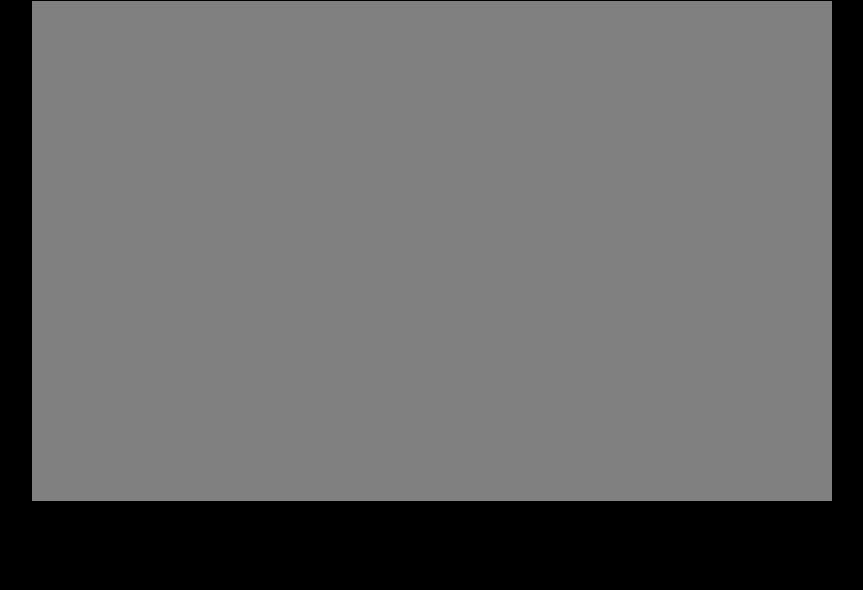
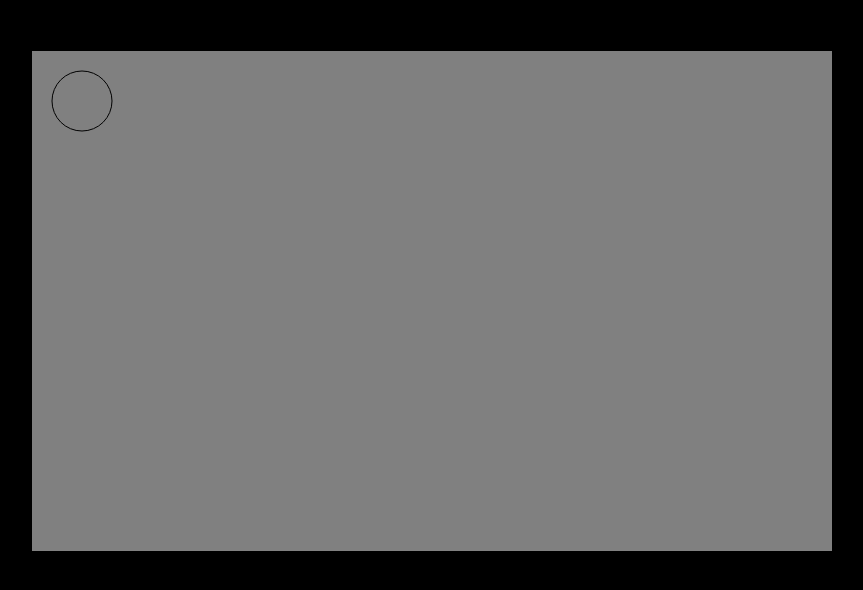
Before and after one commit to phinocio/typescript-game-engine, a website built with webpack: page dist/index.html in a window 1280 px wide. Shown: the whole page, without its empty margins (208-1071 px from the left). Built offline with nearby package versions, Linux system fonts and the light colour scheme; files whose address does not match are found by name.

Commit message:
Finished gameloop and added a singleton Input class to handle input

```diff
--- a/src/js/Config.ts
+++ /dev/null
@@ -1,2 +0,0 @@
-export const CANVAS_HEIGHT = 500;
-export const CANVAS_WIDTH = 800;
--- /dev/null
+++ b/src/js/Config/Config.ts
@@ -0,0 +1,3 @@
+export const FPS           = 60;
+export const CANVAS_WIDTH  = 800;
+export const CANVAS_HEIGHT = 500;
--- a/src/js/Engine/Engine.ts
+++ b/src/js/Engine/Engine.ts
@@ -1,14 +1,16 @@
 import Scene from "../Scenes/Scene";
+import Input from './Input';
 
 /**
  * Engine class to control the game and switch between scenes.
  * @class Engine
- * @param currentScene - Stores the canvas.
- * @param running - Boolean value of if the game is running or not.
+ * @param {Scene} currentScene - Stores the canvas.
+ * @param {boolean} running - Boolean value of if the game is running or not.
  */
 class Engine
 {
 	private currentScene!: Scene;
+	private input: Input;
 	public running: boolean;
 
 	/**
@@ -17,6 +19,7 @@ class Engine
 	constructor()
 	{
 		this.running = true;
+		this.input = Input.GetInstance();
 	}
 
 	/**
@@ -34,14 +37,33 @@ class Engine
 		this.currentScene.DrawCanvas();
 	}
 
-	public Render(): void
+	private Input(): void
+	{
+		this.input.GetInput();
+	}
+
+	private Render(): void
 	{
 		this.currentScene.Render();
 	}
 
-	public Update(): void
+	private Update(): void
 	{
 		this.currentScene.Update();
+	}
+
+	public GameLoop(): void
+	{
+		if (this.running) // Also need a thing to check for pause menu or w/e
+		{
+			requestAnimationFrame(() => this.GameLoop());
+			this.currentScene.ClearCanvas();
+			this.Input();
+			this.Update();
+			this.Render();
+		} else {
+			this.Input(); // If the game is paused, still check for input.
+		}
 	}
 
 	/**
@@ -50,10 +72,10 @@ class Engine
 	 */
 	private Destroy(scene: Scene): void
 	{
-		let x = document.getElementById(scene.sceneName);
-		if (x !== null)
+		let scn = document.getElementById(scene.sceneName);
+		if (scn !== null)
 		{
-			x.remove();
+			scn.remove();
 		}
 	}
 }
--- /dev/null
+++ b/src/js/Engine/Input.ts
@@ -0,0 +1,88 @@
+/**
+ * Singleton class Input to handle input for the Engine.
+ * @class Input
+ * @param {Input} instance - The instance of the Singleton.
+ * @param {boolean} input_up - Whether the up key is pressed.
+ * @param {boolean} input_right - Whether the right key is pressed.
+ * @param {boolean} input_down - Whether the down key is pressed.
+ * @param {boolean} input_left - Whether the let key is pressed.
+ */
+class Input
+{
+	private static instance: Input;
+	private input_up: boolean = false;
+	private input_right: boolean = false;
+	private input_down: boolean = false;
+	private input_left: boolean = false;
+
+	static GetInstance(): Input
+	{
+		if (!Input.instance)
+		{
+			Input.instance = new Input();
+		}
+		return Input.instance;
+	}
+
+	public GetInput(): void
+	{
+		document.addEventListener('keydown', event => {
+			switch(event.key)
+			{
+				case "w" || "ArrowUp":
+					this.input_up = true;
+					break;
+				case "d" || "ArrowRight":
+					this.input_right = true;
+					break;
+				case "s" || "ArrowDown":
+					this.input_down = true;
+					break;
+				case "a" || "ArrowLeft":
+					this.input_left = true;
+					break;
+			}
+
+		});
+
+		document.addEventListener('keyup', event => {
+			switch (event.key)
+			{
+				case "w" || "ArrowUp":
+					this.input_up = false;
+					break;
+				case "d" || "ArrowRight":
+					this.input_right = false;
+					break;
+				case "s" || "ArrowDown":
+					this.input_down = false;
+					break;
+				case "a" || "ArrowLeft":
+					this.input_left = false;
+					break;
+			}
+		});
+	}
+
+	public Up(): boolean
+	{
+		return this.input_up;
+	}
+
+	public Right(): boolean
+	{
+		return this.input_right;
+	}
+
+	public Down(): boolean
+	{
+		return this.input_down;
+	}
+
+	public Left(): boolean
+	{
+		return this.input_left
+	}
+}
+
+export default Input;
--- a/src/js/Scenes/MainMenu.ts
+++ b/src/js/Scenes/MainMenu.ts
@@ -1,26 +1,48 @@
 import Scene from './Scene';
+import Input from '../Engine/Input';
 
 /**
  * @class MainMenu
  */
 class MainMenu extends Scene
 {
+	private input: Input;
+	private x: number = 50;
+	private y: number = 50;
+	private speed: number = 5;
 	/**
 	 * @constructor
 	 */
 	constructor()
 	{
 		super("MainMenu");
-	}
-
-	public Render(): void
-	{
-
+		this.input = Input.GetInstance();
 	}
 
 	public Update(): void
 	{
+		if (this.input.Up())
+		{
+			this.y -= this.speed;
+		}
 
+		if (this.input.Right()) {
+			this.x += this.speed;
+		}
+
+		if (this.input.Down()) {
+			this.y += this.speed;
+		}
+
+		if (this.input.Left()) {
+			this.x -= this.speed;
+		}
+	}
+
+	public Render(): void {
+		this.ctx!.beginPath();
+		this.ctx!.arc(this.x, this.y, 30, 0, Math.PI * 2);
+		this.ctx!.stroke();
 	}
 }
 
--- a/src/js/Scenes/Scene.ts
+++ b/src/js/Scenes/Scene.ts
@@ -1,17 +1,21 @@
-import {CANVAS_HEIGHT, CANVAS_WIDTH} from '../Config';
+import {CANVAS_HEIGHT, CANVAS_WIDTH} from '../Config/Config';
 
 /**
  * Abstract scene class that all scenes will inherit from.
  * @class Scene
- * @param height - The height of the Canvas.
- * @param width - The width of the Canvas.
- * @param sceneName - The name of the Scene (MainMenu/LevelOne etc).
+ * @param {number} height - The height of the Canvas.
+ * @param {number} width - The width of the Canvas.
+ * @param {string} sceneName - The name of the Scene (MainMenu/LevelOne etc).
+ * @param {HTMLCanvasElement} canvas - The canvas element of the scene.
+ * @param {CanvasRenderingContext2D} ctx - The context of the canvas.
  */
 abstract class Scene
 {
 	protected height: number;
 	protected width: number;
 	readonly sceneName: string;
+	protected canvas: HTMLCanvasElement;
+	protected ctx: CanvasRenderingContext2D | null;
 
 	/**
 	 * @constructor
@@ -21,15 +25,25 @@ abstract class Scene
 		this.height = CANVAS_HEIGHT;
 		this.width = CANVAS_WIDTH;
 		this.sceneName = sceneName;
+		this.canvas = document.createElement('canvas');
+
+		try {
+			this.ctx = this.canvas.getContext('2d');
+		} catch (error) {
+			throw new TypeError('Context ctx cannot be null. From: ' + sceneName);
+		}
+	}
+
+	public ClearCanvas(): void {
+		this.ctx!.clearRect(0, 0, this.width, this.height);
 	}
 
 	public DrawCanvas(): void
 	{
-		let canvas = document.createElement('canvas');
-		canvas.id = this.sceneName;
-		canvas.height = this.height;
-		canvas.width = this.width;
-		document.body.appendChild(canvas);
+		this.canvas.id = this.sceneName;
+		this.canvas.height = this.height;
+		this.canvas.width = this.width;
+		document.body.appendChild(this.canvas);
 	}
 
 	abstract Render(): void;
--- a/src/js/app.ts
+++ b/src/js/app.ts
@@ -5,4 +5,4 @@ let e = new Engine();
 let m = new MainMenu();
 
 e.LoadScene(m);
-e.Render();
+e.GameLoop();
--- a/src/scss/app.scss
+++ b/src/scss/app.scss
@@ -16,4 +16,5 @@ canvas {
 	margin: 0;
 	padding: 0;
 	background: grey;
+	margin-top: 50px;
 }
```
Also changed, not shown: 1 other file.
